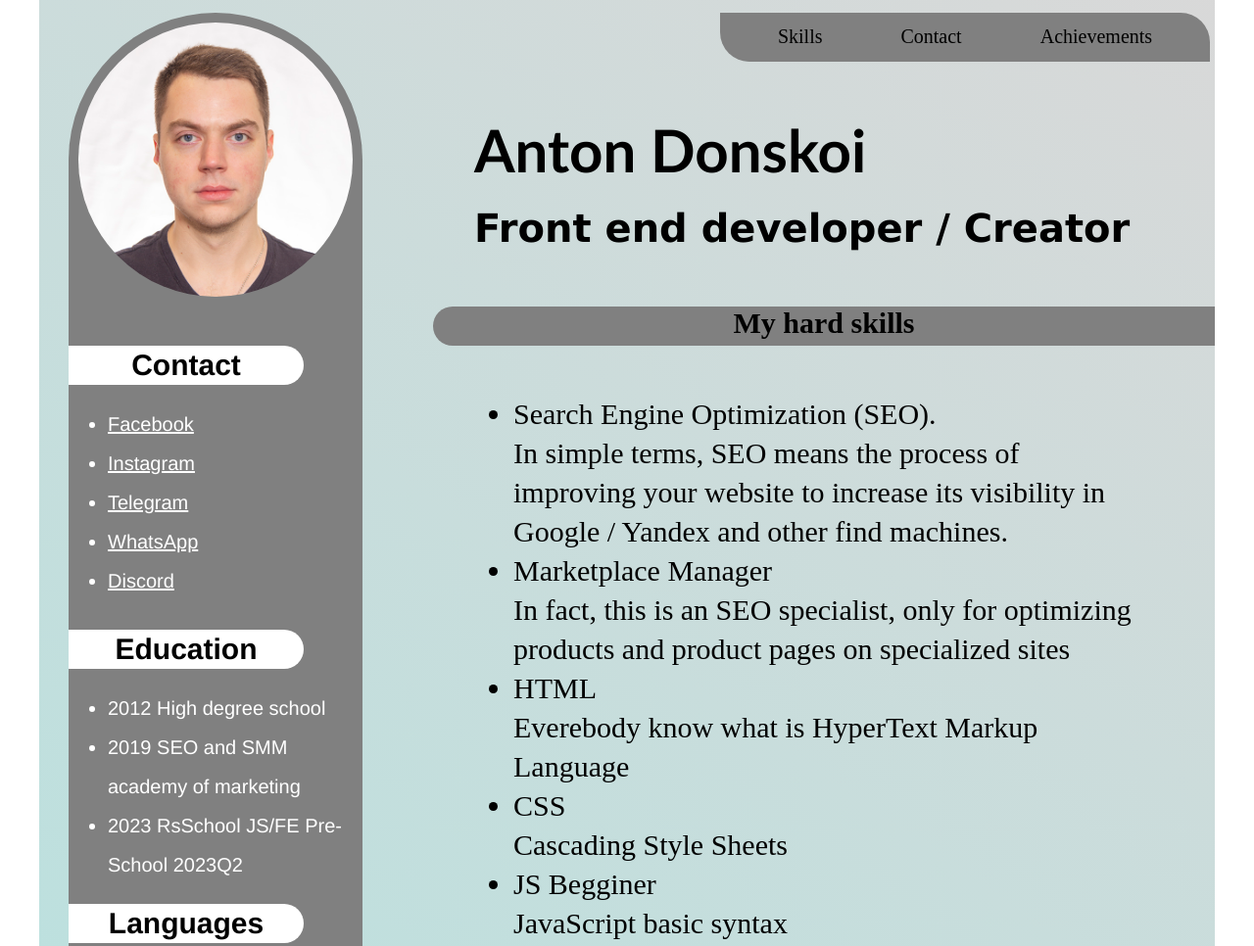
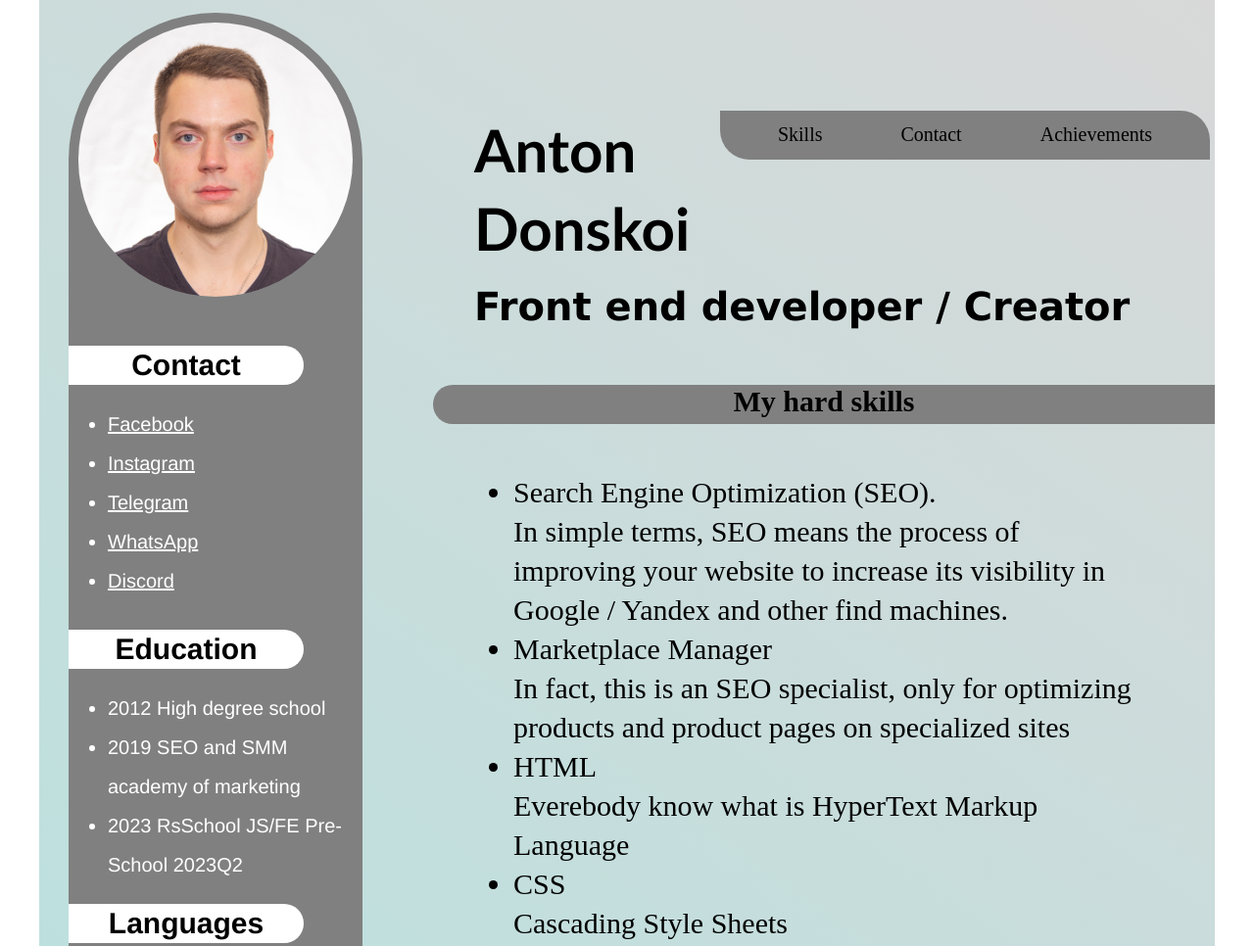
Before and after one commit to Ddonec/rsschool-cv-old, a plain HTML site: page index.html in a window 1280 px wide. Shown: the top 966 px of the page at 98% size. Drawn offline with Linux system fonts and the light colour scheme.

Commit message:
docs: change errors

```diff
--- a/index.html
+++ b/index.html
@@ -1,10 +1,10 @@
 <!DOCTYPE html>
 <html lang="en">
   <head>
-    <meta charset="UTF-8" />
-    <meta name="viewport" content="width=device-width, initial-scale=1.0" />
+    <meta charset="UTF-8">
+    <meta name="viewport" content="width=device-width, initial-scale=1.0">
     <title>Document</title>
-    <link rel="stylesheet" href="/style.css" />
+    <link rel="stylesheet" href="/style.css">
   </head>
   <body>
     <div class="main-container">
@@ -15,8 +15,7 @@
               id="Main-photo"
               width="280"
               src="/photo/IMG_7533[1] 3.JPG"
-              alt="Main photo"
-            />
+              alt="Main photo">
           </div>
           <div class="info">
             <section class="contact-info">
@@ -28,13 +27,11 @@
                   <a
                     class="ul"
                     href="https://www.facebook.com/profile.php?id=100007970321217"
-                    >Facebook</a
-                  >
+                    >Facebook</a>
                 </li>
                 <li>
                   <a class="ul" href="https://www.instagram.com/easytonyd/"
-                    >Instagram</a
-                  >
+                    >Instagram</a>
                 </li>
                 <li><a class="ul" href="https://t.me/azuregz">Telegram</a></li>
                 <li>
@@ -44,8 +41,7 @@
                   <a
                     class="ul"
                     href="https://discordapp.com/users/316577650904924161/"
-                    >Discord</a
-                  >
+                    >Discord</a>
                 </li>
               </ul>
             </section>
@@ -73,7 +69,7 @@
         </div>
       </div>
       <div class="right-block">
-        <head class="head-info">
+        <section class="head-info">
           <nav>
             <ul class="nav-menu">
               <li class="li-nav">Skills</li>
@@ -89,43 +85,43 @@
           <main class="main-info-2">
             <ul>
               <li>
-                Search Engine Optimization (SEO). <br />
+                Search Engine Optimization (SEO). <br>
                 In simple terms, SEO means the process of improving your website
                 to increase its visibility in Google / Yandex and other find
                 machines.
               </li>
               <li>
-                Marketplace Manager <br />
+                Marketplace Manager <br>
                 In fact, this is an SEO specialist, only for optimizing products
                 and product pages on specialized sites
               </li>
               <li>
-                HTML <br />
+                HTML <br>
                 Everebody know what is HyperText Markup Language
               </li>
-              <li>CSS <br />Cascading Style Sheets</li>
+              <li>CSS <br>Cascading Style Sheets</li>
               <li>
-                JS Begginer <br />
+                JS Begginer <br>
                 JavaScript basic syntax
               </li>
             </ul>
           </main>
           <div class="right-line"><h3>History of work experience</h3></div>
           <main class="main-info-3">
-            2023 Project Manager <br />
-            2022 SEO / MP Manager <br />
-            2020 Ower of furniture factory <br />
-            2017 Buisness analyst <br />
-            2015 Serviceman Phone repair <br />
+            2023 Project Manager <br>
+            2022 SEO / MP Manager <br>
+            2020 Ower of furniture factory <br>
+            2017 Buisness analyst <br>
+            2015 Serviceman Phone repair <br>
           </main>
           <div class="right-line"><h3>Code example</h3></div>
           <div class="code-info">
             <code>
-              .nav-menu li { <br />
-              margin: 0 20px 0 20px; <br />
-              padding: 0 20px 0 20px; <br />
-              border: 2px solid greenyellow; <br />
-              display: inline;<br />
+              .nav-menu li { <br>
+              margin: 0 20px 0 20px; <br>
+              padding: 0 20px 0 20px; <br>
+              border: 2px solid greenyellow; <br>
+              display: inline;<br>
               }
             </code>
           </div>
@@ -133,20 +129,20 @@
           <div class="main-info-4">
             <a href="https://Ddonec.github.io/rsschool-cv/cv"
               >First project CV.MD <br />
-              <br />
+              <br>
               <img
                 id="fst-p"
                 src="/photo/1st_project.png"
                 alt="screenshot 1st project"
             /></a>
-            <br />
+            <br>
 
             <a
               href="https://github.com/Ddonec/rsschool-cv/blob/gh-pages/cv.md?plain=1"
               >Code</a
             >
           </div>
-        </head>
+        </section>
       </div>
     </div>
   </body>
@@ -162,8 +158,7 @@
         <a href="https://rs.school/js-stage0/">
           <img
             src="https://lazeta.github.io/rsschool-cv/assets/svg/rs_school-white.ico"
-            alt="RsSchool logo"
-          />
+            alt="RsSchool logo">
         </a>
       </div>
     </section>
--- a/style.css
+++ b/style.css
@@ -35,7 +35,7 @@ code {
 }
 
 .head-info {
-  border: 2px solid greenyellow;
+  /* border: 2px solid greenyellow; */
 }
 .right-block {
   justify-content: space-around;
```
